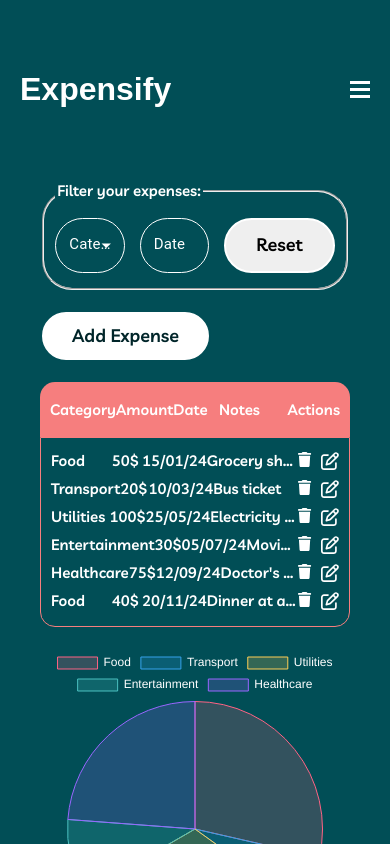
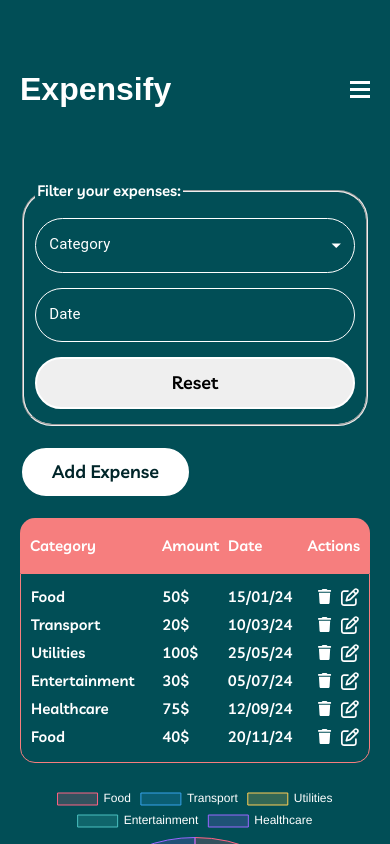
Before and after one commit to MorMarzan/Expensify-frontend, a React (Vite) app: page /#/expense in a window 390 px wide. Shown: the top 844 px of the page. Built offline with nearby package versions, Linux system fonts and the light colour scheme; a web font is replaced by a local one.

Commit message:
Add responsive style

```diff
--- a/src/assets/styles/basics/_helpers.scss
+++ b/src/assets/styles/basics/_helpers.scss
@@ -41,3 +41,9 @@
     text-overflow: ellipsis;
     white-space: nowrap;
 }
+
+.hide-on-mobile {
+    @include for-mobile-layout {
+        display: none;
+    }
+}
--- a/src/assets/styles/cmps/_expense-filter.scss
+++ b/src/assets/styles/cmps/_expense-filter.scss
@@ -1,10 +1,13 @@
 .expense-filter {
     fieldset {
         display: grid;
-        grid-template-columns: 3fr 3fr 1fr;
         gap: 15px;
         border-radius: $border-radius;
         padding-block: 15px;
+
+        @include for-normal-layout {
+            grid-template-columns: 3fr 3fr 1fr;
+        }
     }
 
 }
--- a/src/assets/styles/cmps/_expense-list.scss
+++ b/src/assets/styles/cmps/_expense-list.scss
@@ -7,6 +7,10 @@
         padding-inline: 10px;
         border-top-right-radius: 15px;
         border-top-left-radius: 15px;
+
+        @include for-mobile-layout {
+            grid-template-columns: $grid-template-mobile;
+        }
     }
 
     .content {
--- a/src/assets/styles/cmps/_expense-preview.scss
+++ b/src/assets/styles/cmps/_expense-preview.scss
@@ -1,5 +1,9 @@
 .expense-preview {
     grid-template-columns: $grid-template;
+
+    @include for-mobile-layout {
+        grid-template-columns: $grid-template-mobile;
+    }
 
     &:hover {
         border-bottom: 1px solid var(--clrPrimary2);
--- a/src/assets/styles/pages/_expense-index.scss
+++ b/src/assets/styles/pages/_expense-index.scss
@@ -1,7 +1,7 @@
 .expense-index {
     background-color: var(--clrPrimary1);
     padding-block-end: 73px;
-    gap: 20px;
+    row-gap: 20px;
 
     .add {
         justify-self: start;
--- a/src/assets/styles/setup/_variables.scss
+++ b/src/assets/styles/setup/_variables.scss
@@ -29,8 +29,9 @@
 
 // border
 $border-radius: 30px;
-// $grid-template: repeat(4, 3fr) 1fr;
+
 $grid-template: 2fr 1fr 2fr 3fr 1fr;
+$grid-template-mobile: 2fr repeat(3, 1fr);
 
 // Breakpoints
 $mobile-breakpoint: 460px;
--- a/src/cmps/ExpenseList.jsx
+++ b/src/cmps/ExpenseList.jsx
@@ -11,7 +11,7 @@
                 <li>Category</li>
                 <li>Amount</li>
                 <li>Date</li>
-                <li>Notes</li>
+                <li className="hide-on-mobile">Notes</li>
                 <li className="actions">Actions</li>
             </ul>
             <ul className="clean-list content">
--- a/src/cmps/ExpensePreview.jsx
+++ b/src/cmps/ExpensePreview.jsx
@@ -4,10 +4,10 @@
     const { amount, date, note = '', category, _id } = expense
     return (
         <>
-            <div>{category}</div>
+            <div className="ellipses-overflow">{category}</div>
             <div>{amount}$</div>
             <div>{utilService.formatTimestamp(date)}</div>
-            <div className="ellipses-overflow">{note}</div>
+            <div className="ellipses-overflow hide-on-mobile">{note}</div>
         </>
     )
 }
```
